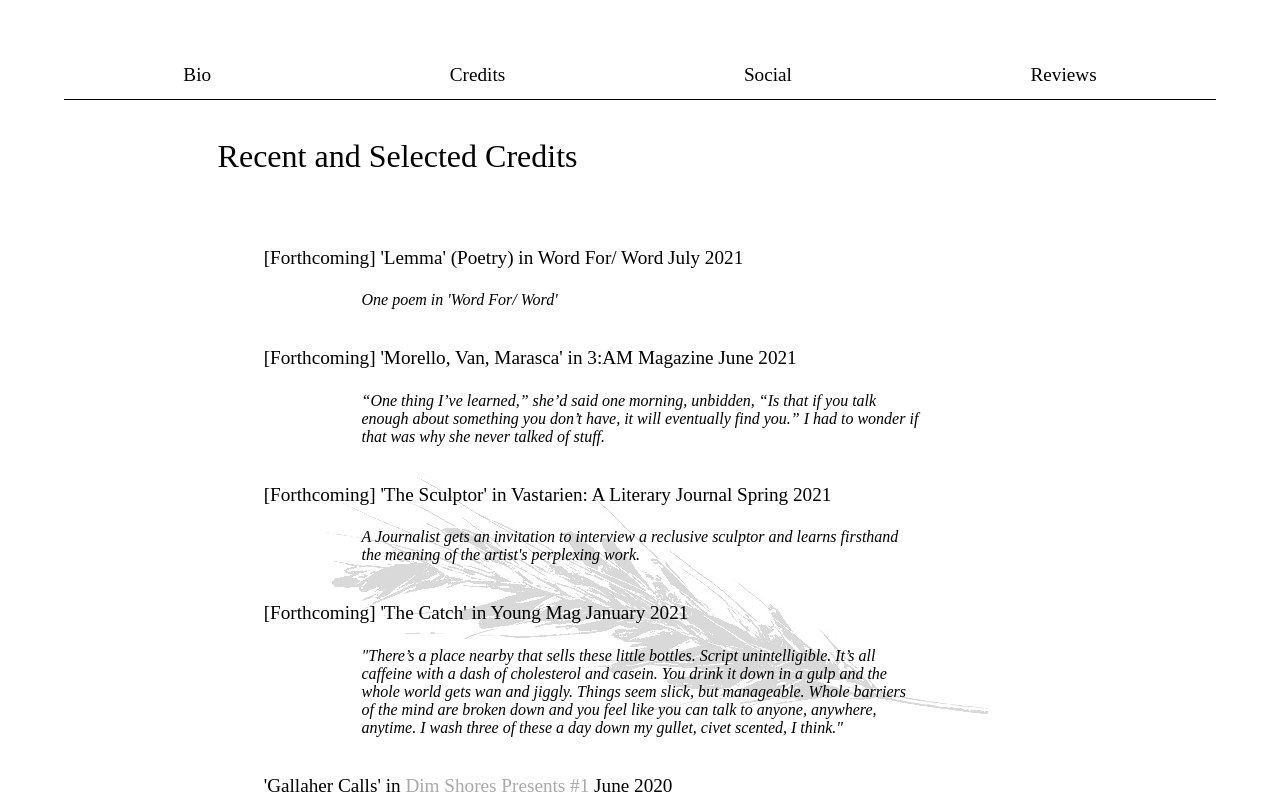
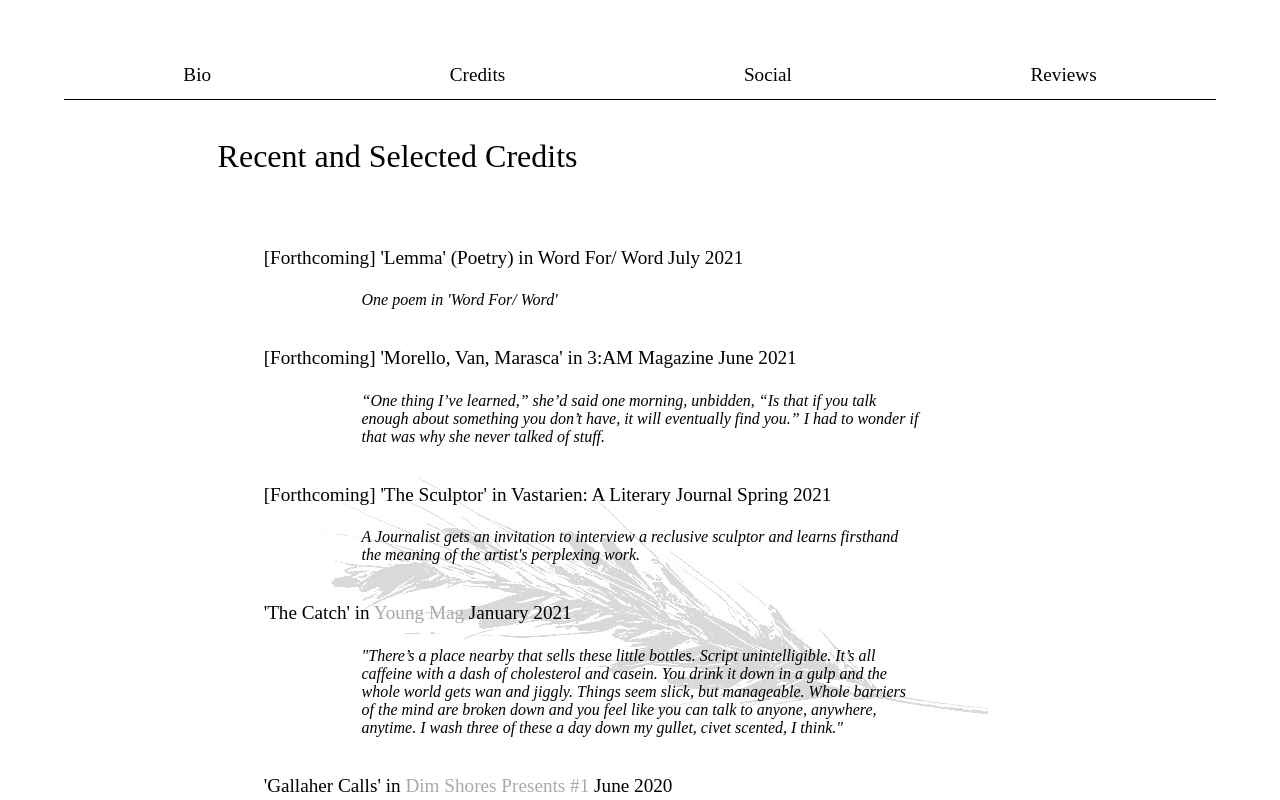
Before and after one commit to perfidiousscript/home_page, a Next.js app: page /credits in a window 1280 px wide. Shown: the top 800 px of the page. Built offline with nearby package versions, Linux system fonts and the light colour scheme.

Commit message:
adds the catch to credits

```diff
--- a/pages/credits.js
+++ b/pages/credits.js
@@ -38,7 +38,7 @@ export default function Credits() {
         </div>
         <div className={styles.creditEntry}>
           <div className={styles.title}>
-            [Forthcoming] 'The Catch' in Young Mag January 2021
+            'The Catch' in <a href='https://www.youngmag.io/article/the-catch'>Young Mag</a> January 2021
           </div>
           <div className={styles.quote}>
             "There’s a place nearby that sells these little bottles. Script
```
